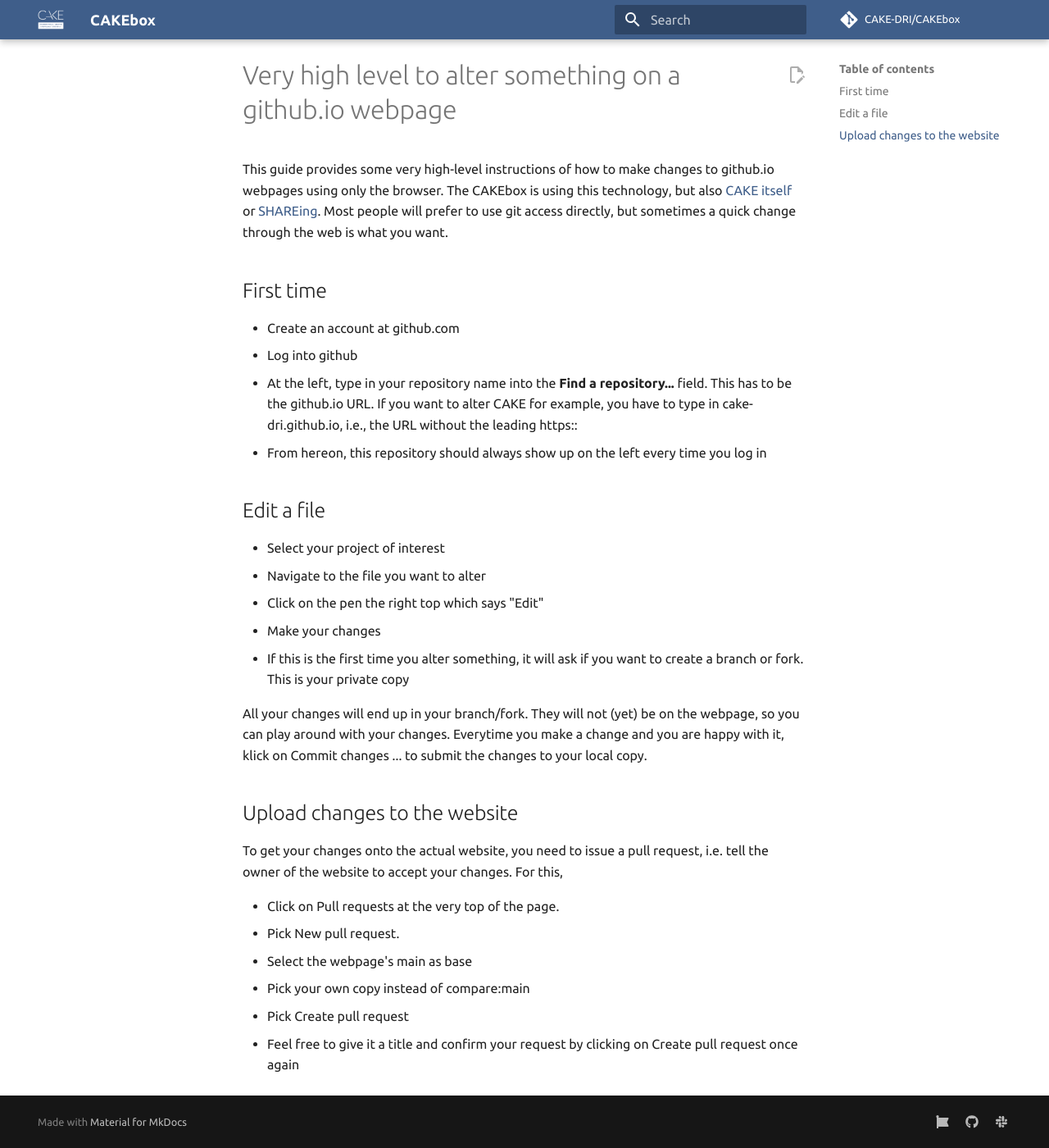
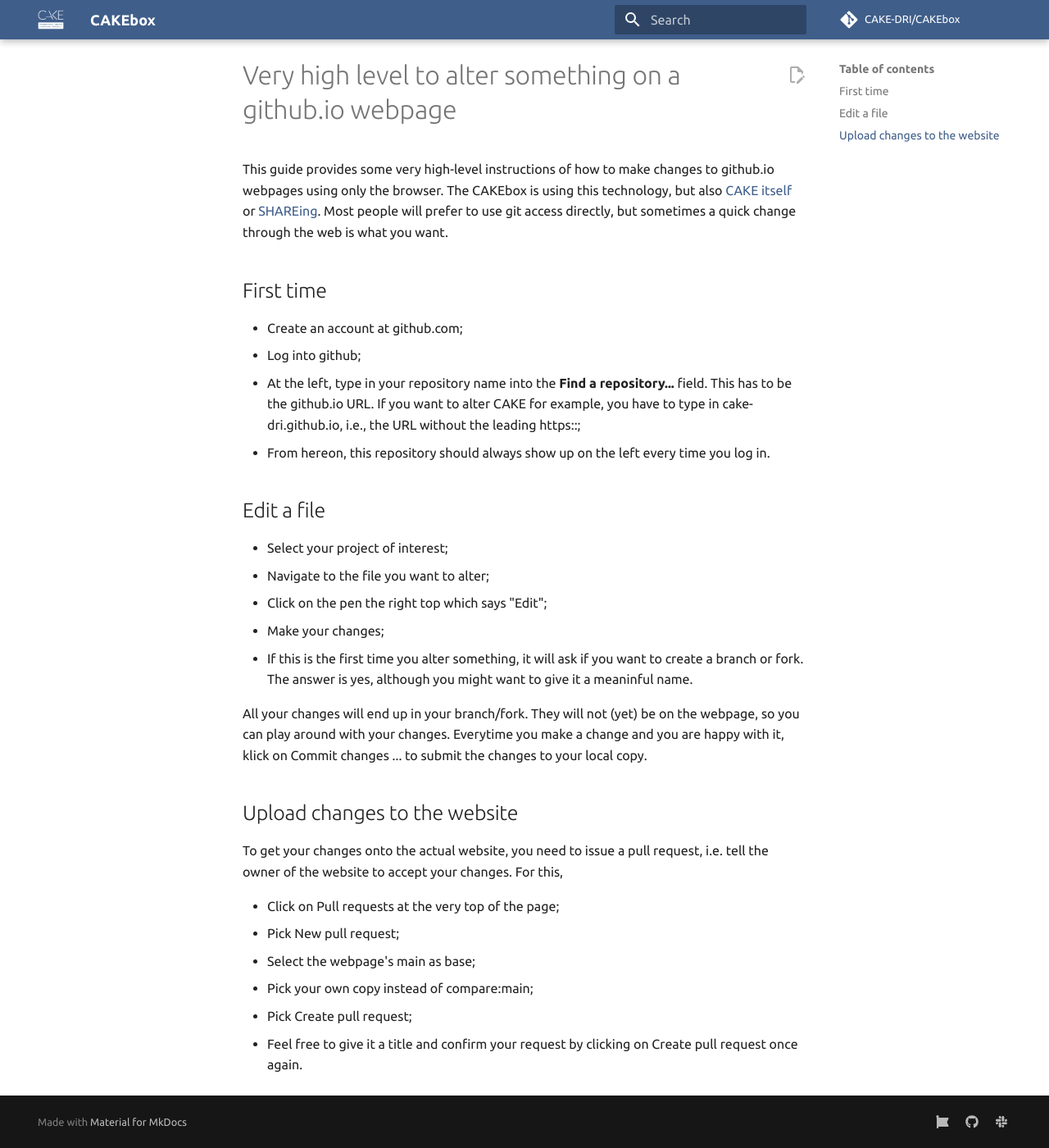
Before and after one commit to CAKE-DRI/CAKEbox, an MkDocs documentation site: the page built from docs/how-to/github-webpages.md, in a window 1280 px wide and 1400 px high, scrolled down 75 px. Shown: the whole window at 82% size. Built offline with MkDocs 1.6.1 and Material for MkDocs 9.7.7, drawn with Linux system fonts in a browser that asks for light colours; comment, search, counter and statistics services are not loaded.

Commit message:
Update github-webpages.md

```diff
--- a/docs/how-to/github-webpages.md
+++ b/docs/how-to/github-webpages.md
@@ -7,18 +7,18 @@ Most people will prefer to use git access directly, but sometimes a quick change
 
 ## First time
 
-- Create an account at github.com
-- Log into github
-- At the left, type in your repository name into the **Find a repository...** field. This has to be the github.io URL. If you want to alter CAKE for example, you have to type in cake-dri.github.io, i.e., the URL without the leading https::
-- From hereon, this repository should always show up on the left every time you log in
+- Create an account at github.com;
+- Log into github;
+- At the left, type in your repository name into the **Find a repository...** field. This has to be the github.io URL. If you want to alter CAKE for example, you have to type in cake-dri.github.io, i.e., the URL without the leading https::;
+- From hereon, this repository should always show up on the left every time you log in.
 
 ## Edit a file
 
-- Select your project of interest
-- Navigate to the file you want to alter
-- Click on the pen the right top which says "Edit"
-- Make your changes
-- If this is the first time you alter something, it will ask if you want to create a branch or fork. This is your private copy
+- Select your project of interest;
+- Navigate to the file you want to alter;
+- Click on the pen the right top which says "Edit";
+- Make your changes;
+- If this is the first time you alter something, it will ask if you want to create a branch or fork. The answer is yes, although you might want to give it a meaninful name.
 
 All your changes will end up in your branch/fork. They will not (yet) be on the webpage, so you can play around with your changes. Everytime you make a change and you are happy with it, klick on Commit changes ... to submit the changes to your local copy.
 
@@ -27,9 +27,9 @@ All your changes will end up in your branch/fork. They will not (yet) be on the
 To get your changes onto the actual website, you need to issue a pull request, i.e. tell the owner of the website to accept your changes.
 For this,
 
-- Click on Pull requests at the very top of the page.
-- Pick New pull request.
-- Select the webpage's main as base
-- Pick your own copy instead of compare:main
-- Pick Create pull request
-- Feel free to give it a title and confirm your request by clicking on Create pull request once again
+- Click on Pull requests at the very top of the page;
+- Pick New pull request;
+- Select the webpage's main as base;
+- Pick your own copy instead of compare:main;
+- Pick Create pull request;
+- Feel free to give it a title and confirm your request by clicking on Create pull request once again.
```
